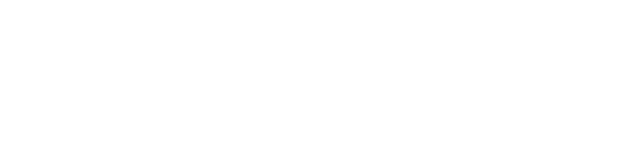
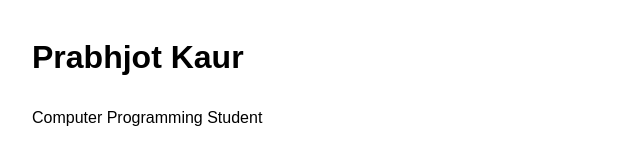
Before and after one commit to Prabh231/Assignment-1, a plain HTML site: page index.html in a window 1280 px wide. Shown: the whole page, without its empty margins (0-640 px from the left). Drawn offline with Linux system fonts and the light colour scheme.

Commit message:
gave main title by using header

```diff
--- a/index.html
+++ b/index.html
@@ -18,3 +18,12 @@
           }
      </style>
 </head>
+<body>
+    <!--Header contains the main title of the resume-->
+    <header>
+    <h1>Prabhjot Kaur</h1>
+    <!--main heading of the form-->
+    <p>Computer Programming Student</p>
+    <!--Short description-->
+    </header>
+</body>
```
